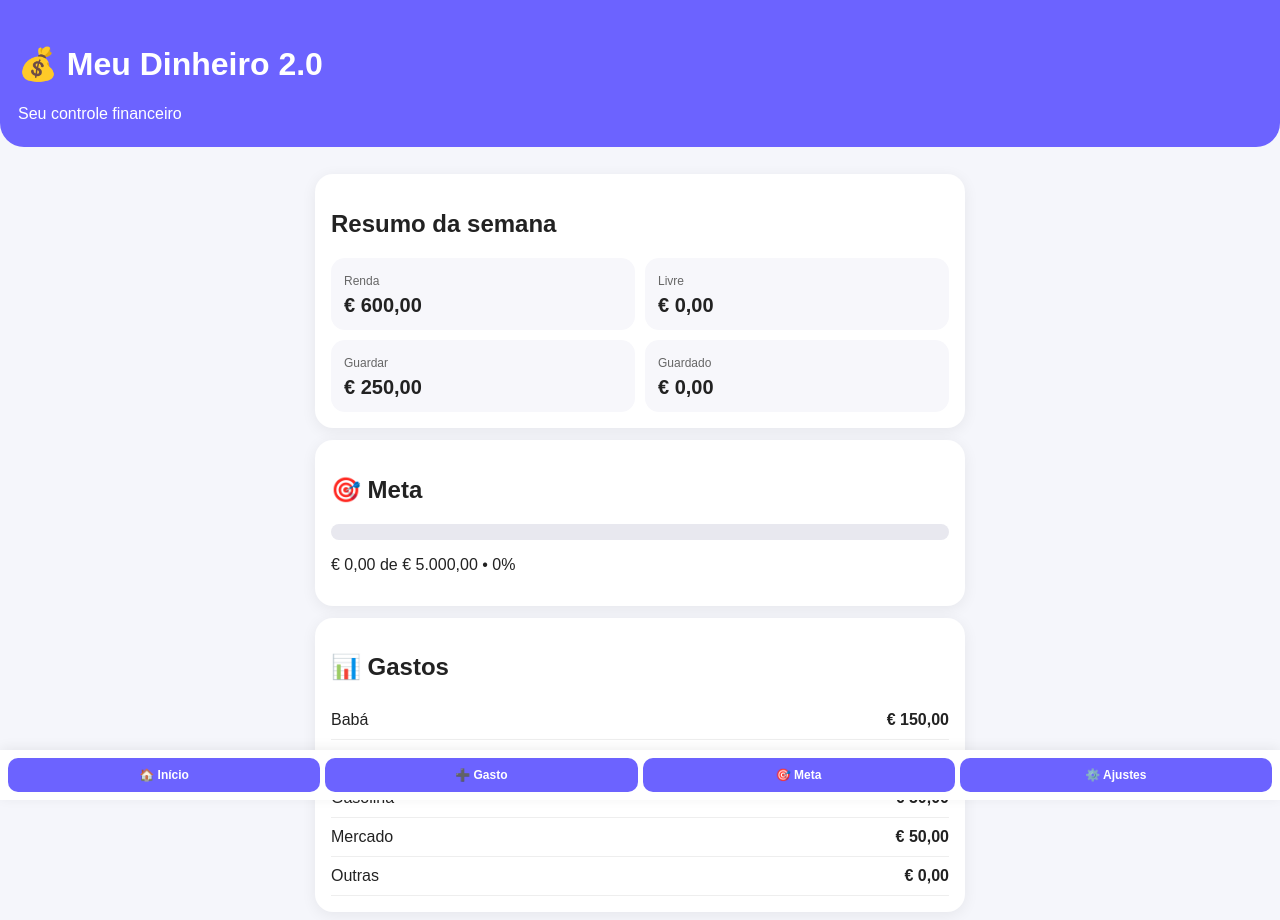
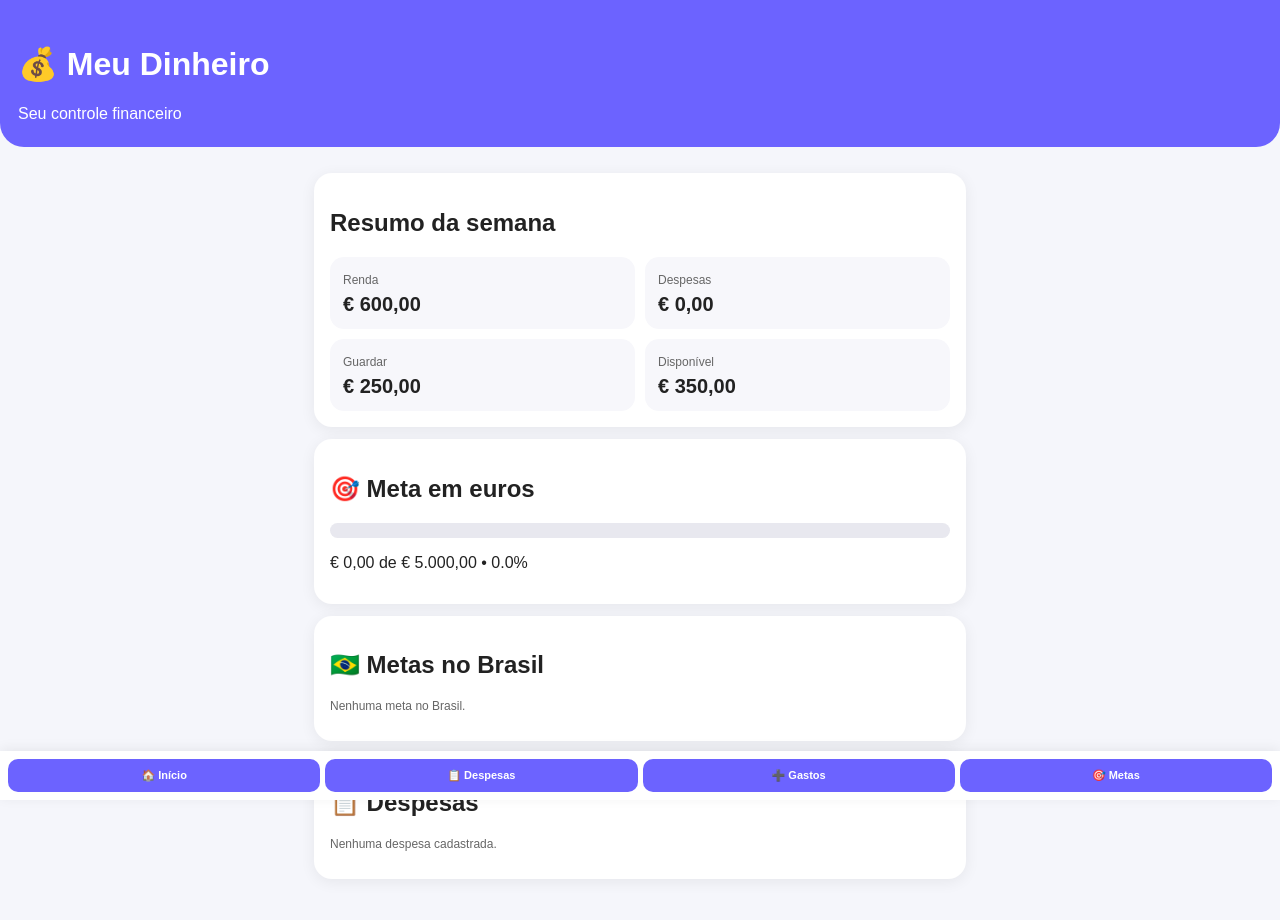
Before and after one commit to muniqueflavia-del/Meu-Dinheiro-, a plain HTML site: page index.html in a window 1280 px wide. Drawn offline with Linux system fonts and the light colour scheme.

Commit message:
Add files via upload

```diff
--- a/index.html
+++ b/index.html
@@ -1,81 +1,88 @@
 <!doctype html>
 <html lang="pt-BR">
 <head>
-<meta charset="utf-8">
-<meta name="viewport" content="width=device-width,initial-scale=1">
-<meta name="theme-color" content="#6c63ff">
-<title>Meu Dinheiro 2.0</title>
+<meta charset="utf-8"><meta name="viewport" content="width=device-width,initial-scale=1">
+<meta name="theme-color" content="#6c63ff"><title>Meu Dinheiro</title>
 <style>
-body{margin:0;font-family:Arial,sans-serif;background:#f5f6fb;color:#222}
-header{background:#6c63ff;color:#fff;padding:24px 18px;border-radius:0 0 24px 24px}
-main{max-width:650px;margin:auto;padding:15px 15px 90px}
+*{box-sizing:border-box}body{margin:0;font-family:Arial,sans-serif;background:#f5f6fb;color:#222}
+header{background:#6c63ff;color:#fff;padding:24px 18px;border-radius:0 0 24px 24px}main{max-width:680px;margin:auto;padding:14px 14px 90px}
 .card{background:#fff;padding:16px;margin:12px 0;border-radius:18px;box-shadow:0 3px 15px #0001}
-.grid{display:grid;grid-template-columns:1fr 1fr;gap:10px}.metric{background:#f7f7fb;padding:13px;border-radius:14px}
-.metric span{font-size:12px;color:#666}.metric b{display:block;font-size:20px;margin-top:5px}
-input,select,button{width:100%;padding:12px;border:1px solid #ddd;border-radius:10px;font-size:16px}
-button{background:#6c63ff;color:white;border:0;font-weight:bold;margin-top:9px}
-label{font-size:13px;color:#666;display:block;margin:9px 0 5px}
-.progress{height:16px;background:#e8e8ef;border-radius:20px;overflow:hidden}.bar{height:100%;background:#6c63ff;width:0}
-.row{display:flex;justify-content:space-between;padding:10px 0;border-bottom:1px solid #eee}
-.tabs{position:fixed;bottom:0;left:0;right:0;background:white;display:grid;grid-template-columns:repeat(4,1fr);gap:5px;padding:8px;box-shadow:0 -2px 12px #0001}
-.tabs button{font-size:12px;margin:0;padding:10px}
+.grid{display:grid;grid-template-columns:1fr 1fr;gap:10px}.metric{background:#f7f7fb;padding:13px;border-radius:14px}.metric span{font-size:12px;color:#666}.metric b{display:block;font-size:20px;margin-top:5px}
+input,select,button{width:100%;padding:11px;border:1px solid #ddd;border-radius:10px;font-size:16px}button{background:#6c63ff;color:#fff;border:0;font-weight:bold;margin-top:8px}
+label{font-size:13px;color:#666;display:block;margin:9px 0 5px}.progress{height:15px;background:#e8e8ef;border-radius:20px;overflow:hidden}.bar{height:100%;background:#6c63ff;width:0}
+.row{display:flex;justify-content:space-between;gap:8px;align-items:center;padding:10px 0;border-bottom:1px solid #eee}.row span{flex:1}
+.tabs{position:fixed;bottom:0;left:0;right:0;background:#fff;display:grid;grid-template-columns:repeat(4,1fr);gap:5px;padding:8px;box-shadow:0 -2px 12px #0001}.tabs button{font-size:11px;margin:0;padding:10px 4px}
+.small{font-size:12px;color:#666}.danger{background:#d9534f}.secondary{background:#777}
 </style></head>
 <body>
-<header><h1>💰 Meu Dinheiro 2.0</h1><div>Seu controle financeiro</div></header>
+<header><h1>💰 Meu Dinheiro</h1><div>Seu controle financeiro</div></header>
 <main>
 <section id="home">
 <div class="card"><h2>Resumo da semana</h2><div class="grid">
-<div class="metric"><span>Renda</span><b id="income"></b></div>
-<div class="metric"><span>Livre</span><b id="free"></b></div>
-<div class="metric"><span>Guardar</span><b id="saving"></b></div>
-<div class="metric"><span>Guardado</span><b id="saved"></b></div></div></div>
-<div class="card"><h2>🎯 Meta</h2><div class="progress"><div class="bar" id="bar"></div></div><p id="goalText"></p></div>
-<div class="card"><h2>📊 Gastos</h2><div id="expensesList"></div></div>
+<div class="metric"><span>Renda</span><b id="income"></b></div><div class="metric"><span>Despesas</span><b id="totalExp"></b></div>
+<div class="metric"><span>Guardar</span><b id="saveShow"></b></div><div class="metric"><span>Disponível</span><b id="free"></b></div></div></div>
+<div class="card"><h2>🎯 Meta em euros</h2><div class="progress"><div class="bar" id="eurBar"></div></div><p id="eurGoalText"></p></div>
+<div class="card"><h2>🇧🇷 Metas no Brasil</h2><div id="brGoals"></div></div>
+<div class="card"><h2>📋 Despesas</h2><div id="expenseList"></div></div>
 </section>
 
-<section id="add" style="display:none"><div class="card"><h2>➕ Adicionar gasto</h2>
-<label>Valor (€)</label><input id="amount" type="number" step="0.01">
-<label>Descrição</label><input id="description" placeholder="Ex.: Tesco">
-<label>Categoria</label><select id="category"><option>Mercado</option><option>Gasolina</option><option>Casa</option><option>Cartão</option><option>Babá</option><option>Outros</option></select>
-<button onclick="addExpense()">Adicionar gasto</button><div id="history"></div></div></section>
+<section id="expenses" style="display:none"><div class="card"><h2>📋 Minhas despesas</h2>
+<p class="small">Crie despesas fixas ou temporárias. Nada é obrigatório.</p><div id="manageExpenses"></div>
+<h3>➕ Adicionar despesa</h3><label>Nome</label><input id="eName" placeholder="Ex.: Babá, aluguel, Klarna">
+<label>Valor (€)</label><input id="eValue" type="number" step=".01">
+<label>Tipo</label><select id="eType"><option value="fixed">Fixa</option><option value="temp">Temporária / parcelada</option></select>
+<div id="tempFields" style="display:none"><label>Número de parcelas</label><input id="eTotal" type="number" min="1" value="3"><label>Parcelas já pagas</label><input id="ePaid" type="number" min="0" value="0"></div>
+<label>Frequência</label><select id="eFreq"><option>Semanal</option><option>Mensal</option></select>
+<button onclick="addExpense()">Adicionar</button></div></section>
 
-<section id="settings" style="display:none"><div class="card"><h2>⚙️ Editar valores</h2>
-<div id="form"></div><button onclick="save()">Salvar alterações</button></div></section>
+<section id="extras" style="display:none"><div class="card"><h2>🛍️ Gasto extra</h2>
+<label>Descrição</label><input id="xName" placeholder="Ex.: restaurante"><label>Valor (€)</label><input id="xValue" type="number" step=".01">
+<label>Categoria</label><select id="xCat"></select><button onclick="addExtra()">Adicionar gasto</button><div id="extraList"></div></div>
+<div class="card"><h2>🏷️ Categorias</h2><div id="cats"></div><label>Nova categoria</label><input id="newCat" placeholder="Ex.: Lazer"><button onclick="addCat()">Adicionar categoria</button></div></section>
 
-<section id="goals" style="display:none"><div class="card"><h2>🎯 Minha meta</h2>
-<label>Meta (€)</label><input id="goalInput" type="number">
-<label>Já guardado (€)</label><input id="savedInput" type="number">
-<button onclick="saveGoal()">Salvar</button></div></section>
+<section id="goals" style="display:none"><div class="card"><h2>🎯 Meta em euros</h2>
+<label>Objetivo (€)</label><input id="goalE" type="number"><label>Já guardado (€)</label><input id="savedE" type="number"><button onclick="saveEuroGoal()">Salvar meta</button></div>
+<div class="card"><h2>🇧🇷 Meta no Brasil</h2><label>Nome da meta</label><input id="bgName" placeholder="Ex.: Viagem"><label>Objetivo (R$)</label><input id="bgTarget" type="number"><label>Já tenho (R$)</label><input id="bgSaved" type="number"><button onclick="addBRGoal()">Adicionar meta</button><div id="goalManage"></div></div>
+<div class="card"><h2>💶 → 🇧🇷 Dinheiro enviado</h2><label>Valor enviado (€)</label><input id="tEuro" type="number" step=".01"><label>Valor recebido (R$)</label><input id="tReal" type="number" step=".01"><label>Para qual meta?</label><select id="tGoal"></select><button onclick="addTransfer()">Registrar transferência</button><div id="transferList"></div></div></section>
 
-<div class="tabs">
-<button onclick="show('home')">🏠 Início</button><button onclick="show('add')">➕ Gasto</button>
-<button onclick="show('goals')">🎯 Meta</button><button onclick="show('settings')">⚙️ Ajustes</button>
-</div>
+<section id="settings" style="display:none"><div class="card"><h2>⚙️ Configurações</h2><label>Renda semanal (€)</label><input id="incomeEdit" type="number"><label>Quanto quero guardar por semana (€)</label><input id="saveEdit" type="number"><button onclick="saveSettings()">Salvar</button></div></section>
+
+<div class="tabs"><button onclick="show('home')">🏠 Início</button><button onclick="show('expenses')">📋 Despesas</button><button onclick="show('extras')">➕ Gastos</button><button onclick="show('goals')">🎯 Metas</button></div>
 </main>
 <script>
-let d=JSON.parse(localStorage.getItem('meuDinheiroApp')||'null')||{
-income:600,baby:150,loan:100,fuel:50,food:50,other:0,save:250,goal:5000,saved:0,expenses:[]
-};
+let d=JSON.parse(localStorage.getItem('meuDinheiroPro')||'null')||{income:600,save:250,goalE:5000,savedE:0,expenses:[],extras:[],categories:["Mercado","Gasolina","Casa","Cartão","Babá","Outros"],brGoals:[],transfers:[]};
 const euro=n=>new Intl.NumberFormat('pt-IE',{style:'currency',currency:'EUR'}).format(n||0);
+const real=n=>new Intl.NumberFormat('pt-BR',{style:'currency',currency:'BRL'}).format(n||0);
+function store(){localStorage.setItem('meuDinheiroPro',JSON.stringify(d));render()}
 function render(){
-income.textContent=euro(d.income);saving.textContent=euro(d.save);saved.textContent=euro(d.saved);
-let extras=d.expenses.reduce((s,x)=>s+x.value,0);
-let freeMoney=d.income-d.baby-d.loan-d.fuel-d.food-d.other-d.save-extras;
-free.textContent=euro(freeMoney);
-let pct=Math.min(100,d.saved/d.goal*100);bar.style.width=pct+'%';
-goalText.textContent=euro(d.saved)+' de '+euro(d.goal)+' • '+Math.round(pct)+'%';
-let fixed=[['Babá',d.baby],['Loan',d.loan],['Gasolina',d.fuel],['Mercado',d.food],['Outras',d.other]];
-expensesList.innerHTML=fixed.map(x=>`<div class="row"><span>${x[0]}</span><b>${euro(x[1])}</b></div>`).join('');
-history.innerHTML=d.expenses.map((x,i)=>`<div class="row"><span>${x.description}<br><small>${x.category}</small></span><b>${euro(x.value)} <button onclick="removeExpense(${i})" style="width:auto;padding:5px 8px;margin:0;background:#d9534f">×</button></b></div>`).join('');
-form.innerHTML=[['income','Renda'],['baby','Babá'],['loan','Loan'],['fuel','Gasolina'],['food','Mercado'],['other','Outras despesas'],['save','Guardar por semana']].map(x=>`<label>${x[1]} (€)</label><input id="f_${x[0]}" type="number" value="${d[x[0]]}">`).join('');
-goalInput.value=d.goal;savedInput.value=d.saved;
+if(!d.categories)d.categories=["Mercado","Gasolina","Casa","Cartão","Babá","Outros"];
+let expenseTotal=d.expenses.reduce((s,x)=>s+x.value,0)+d.extras.reduce((s,x)=>s+x.value,0);
+income.textContent=euro(d.income);totalExp.textContent=euro(expenseTotal);saveShow.textContent=euro(d.save);free.textContent=euro(d.income-expenseTotal-d.save);
+let p=Math.min(100,d.savedE/d.goalE*100);eurBar.style.width=p+'%';eurGoalText.textContent=`${euro(d.savedE)} de ${euro(d.goalE)} • ${p.toFixed(1)}%`;
+expenseList.innerHTML=[...d.expenses.map((x,i)=>`<div class="row"><span>${x.name}<br><small>${x.type==='fixed'?'Fixa':`Temporária • ${x.paid}/${x.total} parcelas`} • ${x.freq}</small></span><b>${euro(x.value)}</b></div>`),...d.extras.map(x=>`<div class="row"><span>${x.name}<br><small>Extra • ${x.cat}</small></span><b>${euro(x.value)}</b></div>`)].join('')||'<p class="small">Nenhuma despesa cadastrada.</p>';
+manageExpenses.innerHTML=d.expenses.map((x,i)=>`<div class="row"><span><b>${x.name}</b><br><small>${x.type==='fixed'?'Fixa':`Parcela ${x.paid}/${x.total}`} • ${x.freq}</small></span><b>${euro(x.value)}<br><button class="danger" style="width:auto;padding:5px" onclick="delExpense(${i})">×</button></b></div>`).join('')||'<p class="small">Adicione sua primeira despesa.</p>';
+xCat.innerHTML=d.categories.map(c=>`<option>${c}</option>`).join('');
+cats.innerHTML=d.categories.map((c,i)=>`<div class="row"><input id="cat${i}" value="${c}"><button style="width:auto;margin:0" onclick="renameCat(${i})">Salvar</button><button class="danger" style="width:auto;margin:0" onclick="delCat(${i})">×</button></div>`).join('');
+extraList.innerHTML=d.extras.map((x,i)=>`<div class="row"><span>${x.name} • ${x.cat}</span><b>${euro(x.value)} <button class="danger" style="width:auto;padding:5px" onclick="delExtra(${i})">×</button></b></div>`).join('');
+goalE.value=d.goalE;savedE.value=d.savedE;incomeEdit.value=d.income;saveEdit.value=d.save;
+brGoals.innerHTML=d.brGoals.map((g,i)=>{let q=Math.min(100,g.saved/g.target*100);return `<div style="margin:12px 0"><b>🇧🇷 ${g.name}</b><div class="progress"><div class="bar" style="width:${q}%"></div></div><p>${real(g.saved)} de ${real(g.target)} • ${q.toFixed(1)}%</p></div>`}).join('')||'<p class="small">Nenhuma meta no Brasil.</p>';
+tGoal.innerHTML='<option value="">Sem meta específica</option>'+d.brGoals.map((g,i)=>`<option value="${i}">${g.name}</option>`).join('');
+goalManage.innerHTML=d.brGoals.map((g,i)=>`<div class="row"><span>${g.name}: ${real(g.saved)} / ${real(g.target)}</span><button class="danger" style="width:auto" onclick="delBR(${i})">×</button></div>`).join('');
+transferList.innerHTML=d.transfers.map(t=>`<div class="row"><span>${euro(t.euro)} → ${real(t.real)}<br><small>${t.goal||'Sem meta'}</small></span></div>`).join('');
 }
-function store(){localStorage.setItem('meuDinheiroApp',JSON.stringify(d));render()}
-function addExpense(){let value=+amount.value;if(!value)return;d.expenses.push({value,description:description.value||'Gasto',category:category.value});amount.value='';description.value='';store()}
-function removeExpense(i){d.expenses.splice(i,1);store()}
-function save(){['income','baby','loan','fuel','food','other','save'].forEach(k=>d[k]=+document.getElementById('f_'+k).value||0);store();show('home')}
-function saveGoal(){d.goal=+goalInput.value||5000;d.saved=+savedInput.value||0;store();show('goals')}
-function show(id){['home','add','settings','goals'].forEach(x=>document.getElementById(x).style.display=x===id?'block':'none');render()}
+eType.onchange=()=>tempFields.style.display=eType.value==='temp'?'block':'none';
+function addExpense(){let name=eName.value.trim(),value=+eValue.value;if(!name||!value)return;let temp=eType.value==='temp';d.expenses.push({name,value,type:eType.value,freq:eFreq.value,total:temp?(+eTotal.value||1):0,paid:temp?(+ePaid.value||0):0});eName.value='';eValue.value='';store()}
+function delExpense(i){d.expenses.splice(i,1);store()}
+function addExtra(){let name=xName.value.trim(),value=+xValue.value;if(!name||!value)return;d.extras.push({name,value,cat:xCat.value});xName.value='';xValue.value='';store()}
+function delExtra(i){d.extras.splice(i,1);store()}
+function addCat(){let n=newCat.value.trim();if(n&&!d.categories.includes(n))d.categories.push(n);newCat.value='';store()}
+function renameCat(i){let n=document.getElementById('cat'+i).value.trim();if(n)d.categories[i]=n;store()}
+function delCat(i){if(d.categories.length>1)d.categories.splice(i,1);store()}
+function saveEuroGoal(){d.goalE=+goalE.value||5000;d.savedE=+savedE.value||0;store()}
+function addBRGoal(){let n=bgName.value.trim(),t=+bgTarget.value,s=+bgSaved.value||0;if(!n||!t)return;d.brGoals.push({name:n,target:t,saved:s});bgName.value='';bgTarget.value='';bgSaved.value='';store()}
+function delBR(i){d.brGoals.splice(i,1);store()}
+function addTransfer(){let e=+tEuro.value,r=+tReal.value;if(!e||!r)return;let i=tGoal.value;d.transfers.push({euro:e,real:r,goal:i===''?'Sem meta':d.brGoals[+i].name});if(i!=='')d.brGoals[+i].saved+=r;tEuro.value='';tReal.value='';store()}
+function saveSettings(){d.income=+incomeEdit.value||0;d.save=+saveEdit.value||0;store();show('home')}
+function show(id){['home','expenses','extras','goals','settings'].forEach(x=>document.getElementById(x).style.display=x===id?'block':'none');render()}
 render();
-</script>
-</body></html>
+</script></body></html>
```
